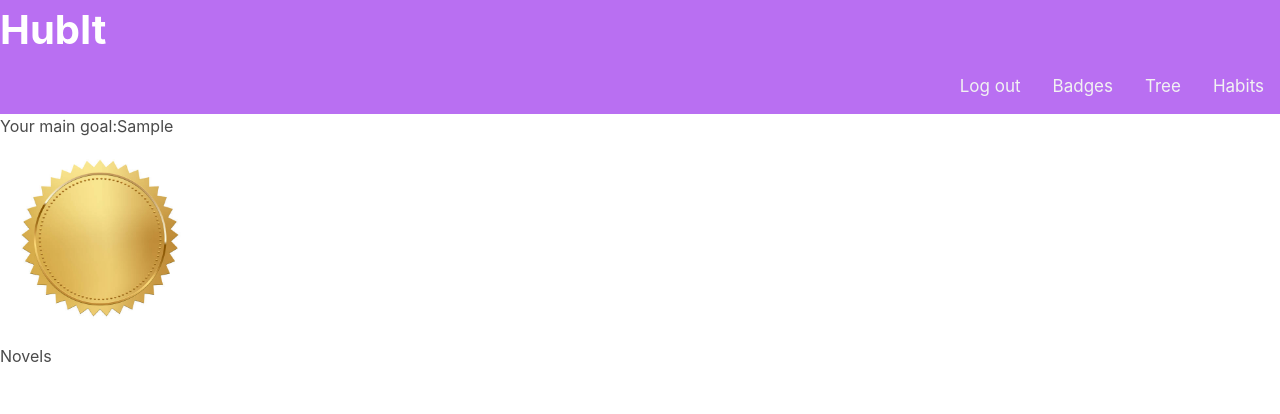
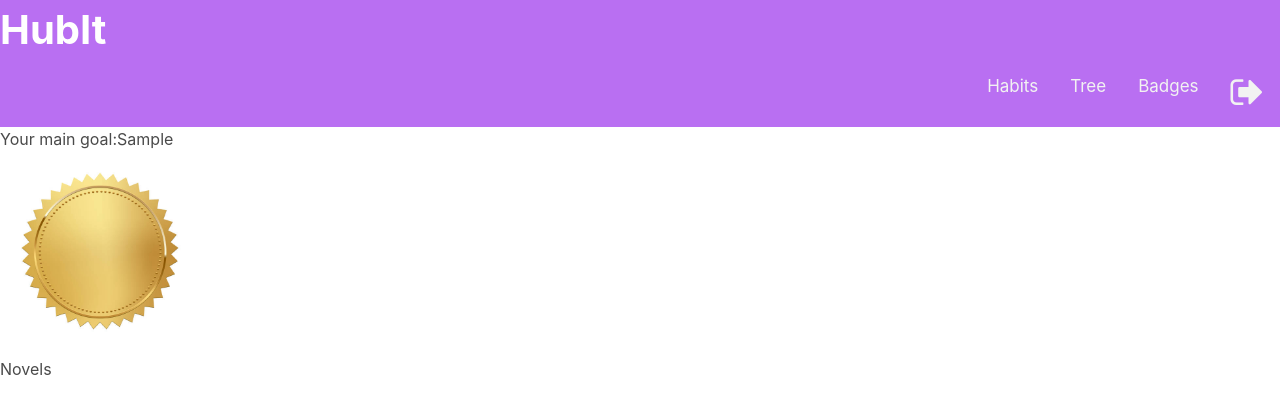
Before and after one commit to S0nVard/Habit, a Flask app: page /badges in a window 1280 px wide. Shown: the top 414 px of the page. Run offline with Flask 3, Linux system fonts and the light colour scheme; a user stored in the database is signed in; tables that the repository leaves empty hold one stand-in row (values such as "Sample post"); some libraries are stand-ins or nearby versions.

Commit message:
layout change

```diff
--- a/templates/layout.html
+++ b/templates/layout.html
@@ -2,7 +2,7 @@
 <html>
 
 <meta name="viewport" content="width=device-width, initial-scale=1">
-
+<link rel="stylesheet" href="https://cdnjs.cloudflare.com/ajax/libs/font-awesome/4.7.0/css/font-awesome.min.css">
 <style>
 
 .head1 {
@@ -61,10 +61,11 @@ footer {
 
     <div>
     <body>
+  <a href="{{ url_for('logout')}}"><i class="fa fa-sign-out" style="font-size:36px"></i>
+  </a>
+  <a href="{{ url_for('badges')}}">Badges</a>
+  <a href="{{ url_for('tree')}}">Tree</a>
   <a href="{{ url_for('habits')}}">Habits</a>
-  <a href="{{ url_for('tree')}}">Tree</a>
-  <a href="{{ url_for('badges')}}">Badges</a>
-  <a href="{{ url_for('logout')}}">Log out</a>
     </body>
   </div>
 </div>
```
